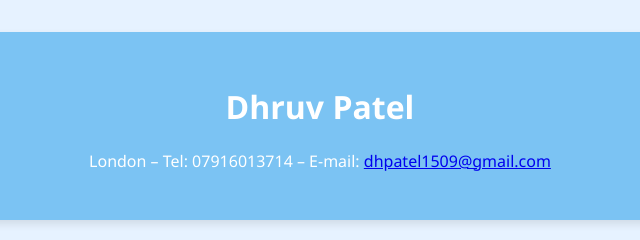
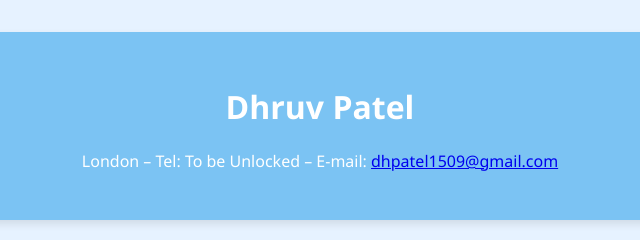
Before and after one commit to Table150/table150.github.io, a plain HTML site: page index.html in a window 1280 px wide. Shown: the top 240 px of the page, 461-1101 px from the left. Drawn offline with Linux system fonts and the light colour scheme; a script that the page names is missing.

Commit message:
Update index.html

```diff
--- a/index.html
+++ b/index.html
@@ -20,7 +20,7 @@
         <main class="content">
             <header>
                 <h1>Dhruv Patel</h1>
-                <p>London – Tel: 07916013714 – E-mail: <a href="mailto:dhpatel1509@gmail.com">dhpatel1509@gmail.com</a></p>
+                <p>London – Tel: To be Unlocked – E-mail: <a href="mailto:dhpatel1509@gmail.com">dhpatel1509@gmail.com</a></p>
             </header>
 
             <section id="summary" class="collapsible-section">
```
